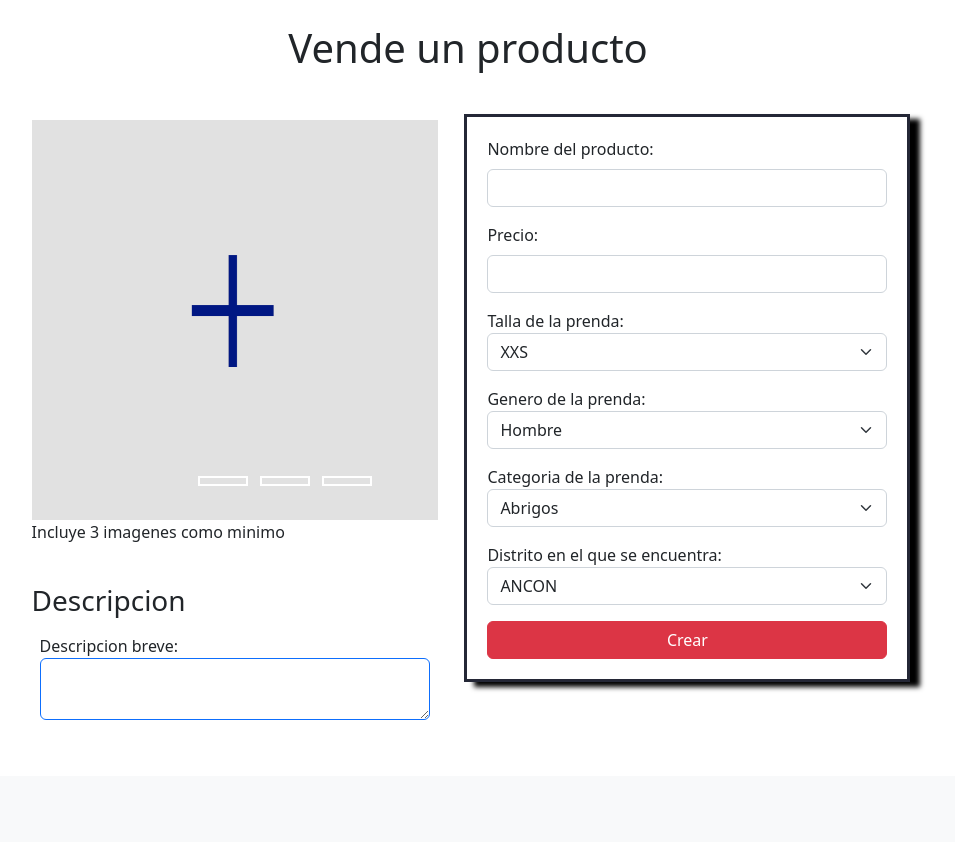
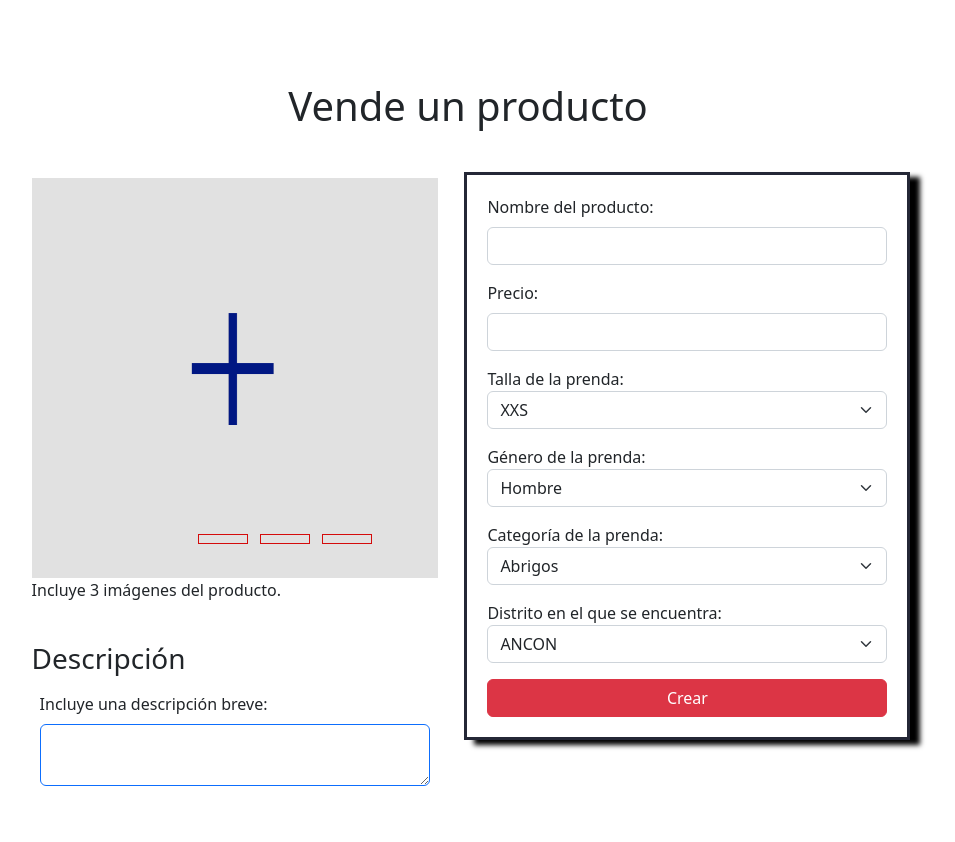
Before and after one commit to jjordanoc/modacheap, a Flask app: page /producto/crear in a window 1280 px wide. Shown: the part 170-1012 px from the top of the page, without its empty margins (172-1127 px from the left). Before the commit the page ends 890 px from the top, so only its background shows below. Run offline with Flask 2, Linux system fonts and the light colour scheme; the visitor is signed in with stand-in values (Sample User, id 1); data comes from the database, SQL or seed files in the repository.

Commit message:
Se arreglaron varios errores. Unhappy Path y demás.

```diff
--- a/app.py
+++ b/app.py
@@ -5,8 +5,8 @@ import pytest
 from shortuuid import ShortUUID
 from flask import Flask, redirect, request, render_template, jsonify, abort, url_for, send_from_directory, flash
 from flask_wtf import FlaskForm
-from wtforms import StringField, SubmitField, TextAreaField, IntegerField
-from wtforms.validators import DataRequired
+from wtforms import StringField, SubmitField, TextAreaField, IntegerField, FloatField
+from wtforms.validators import DataRequired, Length
 from models import db, Producto, Usuario, Imagen, Comentario
 from flask_migrate import Migrate
 from flask_login import login_required, LoginManager, login_user, current_user, logout_user
@@ -65,11 +65,11 @@ def usuario_logout():
     return redirect(url_for("usuario_login"))
 
 # Controllers
-@app.route("/")
+@app.route("/index")
 def index():
     return render_template("index.html", productos=Producto.query.all(), usuario=current_user)
 
-@app.route("/landing")
+@app.route("/")
 def landing():
     return render_template("layout_main.html", productos=Producto.query.all(), usuario=current_user)
 
@@ -218,7 +218,7 @@ def borrar_producto(producto_id):
 
 class ProductoForm(FlaskForm):
     nombre = StringField("Nombre", validators=[DataRequired()])
-    precio = StringField("Precio", validators=[DataRequired()])
+    precio = FloatField("Precio", validators=[DataRequired()])
     categoria = StringField("Categoría", validators=[DataRequired()])
     talla = StringField("Talla", validators=[DataRequired()])
     sexo = StringField("Género", validators=[DataRequired()])
--- a/static/scripts/main.js
+++ b/static/scripts/main.js
@@ -171,3 +171,21 @@ const usuarioComentar = function(e) {
         }
     });
 }
+
+const comentarioEliminar = function(e) {
+            console.log("e: ", e);
+            const comentario_id = e.target.dataset['id'];
+            fetch("/comentario/eliminar/" + comentario_id, {
+                method: 'DELETE'
+            }).then(function(response){
+                return response.json();
+            }).then(function(jsonResponse){
+                if (jsonResponse['success']) {
+                    const item = e.target.parentElement.parentElement.parentElement;
+                    item.remove();
+                    window.location.reload();
+                } else {
+                    mostrarAlerta("warning", "No se pudo eliminar el comentario.");
+                }
+            })
+        }
--- a/static/styles/main.css
+++ b/static/styles/main.css
@@ -153,14 +153,14 @@ body {
 .bar{
     width: 50px;
     height:10px;
-    border: 2px solid white;
+    border: 1px solid var(--title-color);
     margin: 6px;
     cursor: pointer;
     transition:0.4s;
 }
 
 .bar:hover {
-    background: white;
+    background: var(--title-color);
 }
 
 input[name="r"]{
--- a/templates/layout.html
+++ b/templates/layout.html
@@ -123,7 +123,7 @@
             {% endfor %}
           {% endif %}
         {% endwith %}
-        <!-- <div class="alert alert-dismissible fade d-flex justify-content-center" role="alert" id="alert"><p id="message">Ocurrio un error.</p><button type="button" class="btn-close" onclick="ocultarAlerta();" aria-label="Close"></button></div> -->
+        <div class="alert alert-dismissible fade d-flex justify-content-center" role="alert" id="alert"><p id="message">Ocurrio un error.</p><button type="button" class="btn-close" onclick="ocultarAlerta();" aria-label="Close"></button></div>
         <main>
             {% block main %}
             {% endblock %}
--- a/templates/layout_main.html
+++ b/templates/layout_main.html
@@ -85,7 +85,7 @@
             </a>
             <p id="main-description" class="mb-4 fst-italic">Compra y vende prendas en desuso <strong>sin comisiones</strong></p>
             <div class="d-flex flex-row justify-content-center">
-              <a class="btn btn-danger m-3 btn-lg" aria-current="page" href="{{url_for('producto_crear')}}">Comprar</a>
+              <a class="btn btn-danger m-3 btn-lg" aria-current="page" href="{{url_for('index')}}">Comprar</a>
               <a class="btn btn-danger m-3 btn-lg" aria-current="page" href="{{url_for('producto_crear')}}">Vender</a>
             </div>
 
@@ -93,7 +93,7 @@
         </div>
         <div class="d-flex flex-column align-items-center m-5 mb-3">
           <p>Tenemos lo siguiente</p>
-          <div class="fw-lighter">Para acceder a visualizar la página, haga <strong>log in</strong></div>
+          <div class="fw-lighter">Para acceder a visualizar la página, haga <strong><a href="{{url_for('usuario_login')}}">log in</a></strong></div>
         <div class="container mt-5">
           <!-- Productos -->
           <div class="row">
--- a/templates/vender.html
+++ b/templates/vender.html
@@ -30,7 +30,7 @@
                                 </button>
                             </div>
                         </div>
-                        <div class="navigation">
+                        <div class="d-flex navigation">
                             <label for="r1" class="bar"></label>
                             <label for="r2" class="bar"></label>
                             <label for="r3" class="bar"></label>
@@ -41,13 +41,13 @@
                 <input type="file" id="file1" name="file1" accept="image/*" required style="display: none;">
                     <input type="file" id="file2" name="file2" accept="image/*" required style="display: none;">
                     <input type="file" id="file3" name="file3" accept="image/*" required style="display: none;">
-                    <p>Incluye 3 imagenes como minimo</p>
+                    <p>Incluye 3 imágenes del producto.</p>
 
                 <div class="d-flex flex-column mt-4">
-                    <h3>Descripcion</h3>
+                    <h3>Descripción</h3>
 
                     <div class="form-group mb-3 me-auto p-2 flex-fill">
-                        <label for="descripcion" class="subtitle">Descripcion breve:</label>
+                        <label for="descripcion" class="form-label">Incluye una descripción breve:</label>
                         <textarea id="descripcion" name="descripcion" required class="form-control border-primary"
                             cols="50"></textarea>
                     </div>
@@ -84,7 +84,7 @@
                     </div>
 
                     <div class="from-group mb-3">
-                        <label for="sexo">Genero de la prenda:</label>
+                        <label for="sexo">Género de la prenda:</label>
                         <select name="sexo" id="sexo" required class="form-select">
                             <option value="M">Hombre</option>
                             <option value="F">Mujer</option>
@@ -93,7 +93,7 @@
                     </div>
 
                     <div class="form-group mb-3">
-                        <label for="categoria">Categoria de la prenda:</label>
+                        <label for="categoria">Categoría de la prenda:</label>
                         <select name="categoria" id="categoria" required class="form-select">
                             <option value="Abrigos">Abrigos</option>
                             <option value="Polos">Polos</option>
@@ -154,6 +154,7 @@
                             <option value="VILLA MARIA DEL TRIUNFO">VILLA MARIA DEL TRIUNFO</option>
                         </select>
                     </div>
+                    <input type="hidden" value={{usuario.correo}} id='usuario_correo'>
                     <input type="submit" value="Crear" class="btn btn-danger w-100">
                 </div>
             </div>
```
Also changed, not shown: templates/producto.html (+12 -17 lines), templates/register.html (+4 -4 lines).
